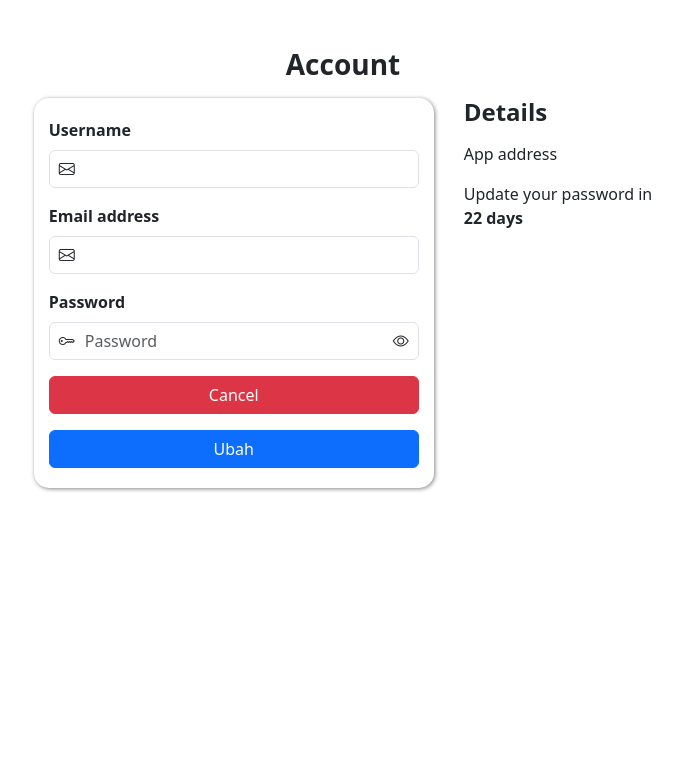
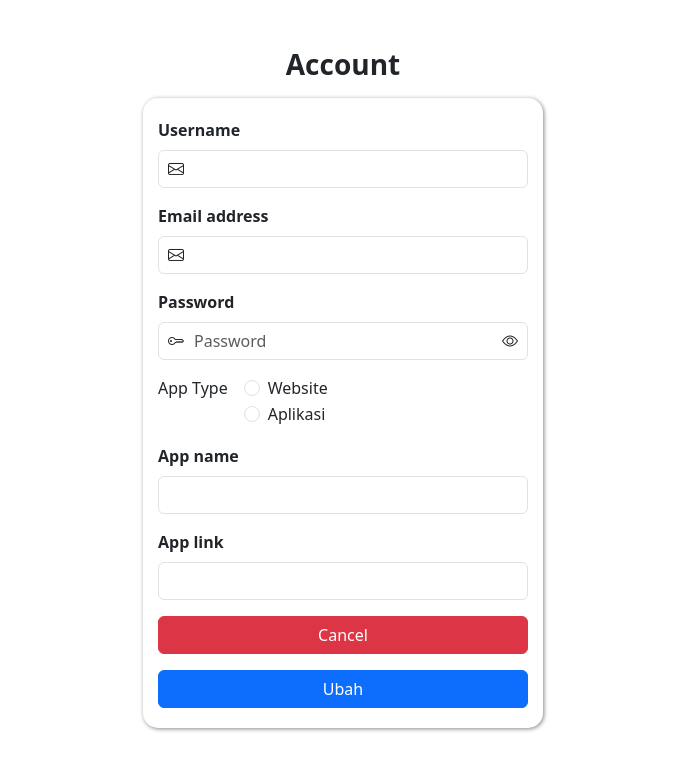
Before and after one commit to achllx/password-manager, an Angular app in the folder front-end/: page /dashboard/1/app/1 in a window 1280 px wide. Both pictures are taken after a click on the button "Edit". Shown: the top 770 px of the page, without its empty margins (297-979 px from the left). Built offline with nearby package versions, Linux system fonts and the light colour scheme; no server answers.

Commit message:
Menyelesaikan fitur yang diperlukan

```diff
--- a/front-end/src/app/page/dashboard/card/card.component.html
+++ b/front-end/src/app/page/dashboard/card/card.component.html
@@ -1,37 +1,69 @@
-<div class="container-fluid d-flex align-items-center flex-column mt-5">
+<div class="container-fluid d-flex align-items-center flex-column mt-5 mb-5">
     <h3 class="fw-bold mb-3">{{ appName }} Account</h3>
-    <div class="d-flex justify-content-center">
-        <form>
+    <div class="d-flex justify-content-center gap-5">
+        <div class="form">
             <label class="form-label fw-bold">Username</label>
             <div class="user-container mb-3">
                 <i class="bi bi-envelope"></i>
-                <input type="text" class="form-control" [readonly]="!isEdit" [value]="username">
+                <input type="text" class="form-control" [readonly]="!isEdit"  [(ngModel)]="username">
             </div>
             <label class="form-label fw-bold">Email address</label>
             <div class="user-container mb-3">
                 <i class="bi bi-envelope"></i>
-                <input type="email" class="form-control" [readonly]="!isEdit" [value]="email">
+                <input type="email" class="form-control" [readonly]="!isEdit" [(ngModel)]="email">
             </div>
             <label class="form-label fw-bold">Password</label>
             <div class="password-container mb-3">
                 <i class="bi bi-key"></i>
-                <input class="form-control" [type]="passwordVisible ? 'text' : 'password'" placeholder="Password" name="password" [value]="password" [readonly]="!isEdit">
+                <input class="form-control" [type]="passwordVisible ? 'text' : 'password'" placeholder="Password" name="password" [(ngModel)]="password" [readonly]="!isEdit">
                 <i class="bi bi-eye pointer pass-visible" (click)="togglePasswordVisibility($event)"></i>
             </div>
-            <button class="btn btn-primary" [style.display]="isEdit? 'none' : 'block'" (click)="editBtn()">Edit</button>
+            <div [style.display]="isEdit? 'block' : 'none'">
+                <div class="d-flex gap-3 mb-3">
+                    <label class="form-label">App Type</label>
+                    <div class="d-flex flex-column">
+                        <div class="form-check">
+                            <input class="form-check-input" type="radio"  id="flexRadioDefault1" value="Website" [checked]="checkType('Website')" [(ngModel)]="appType">
+                            <label class="form-check-label">
+                                Website
+                            </label>
+                        </div>
+                        <div class="form-check">
+                            <input class="form-check-input" type="radio"  id="flexRadioDefault2" value="Aplikasi" [checked]="checkType('Aplikasi')" [(ngModel)]="appType">
+                            <label class="form-check-label">
+                                Aplikasi
+                            </label>
+                        </div>
+                    </div>
+                </div>
+                <div class="mb-3">
+                    <label class="form-label fw-bold">App name</label>
+                    <input type="text" class="form-control" [(ngModel)]="appName" required>
+                </div>
+                <div class="mb-3">
+                    <label class="form-label fw-bold">App link</label>
+                    <input type="text" class="form-control" [(ngModel)]="webAddress" required>
+                </div>
+            </div>
+            <button class="btn btn-primary" [style.display]="isEdit? 'none' : 'block'" (click)="isEdit = true">Edit</button>
             <button class="btn btn-danger mb-3" [style.display]="isEdit? 'block' : 'none'" (click)="cancelBtn()">Cancel</button>
-            <button type="submit" class="btn btn-primary" [style.display]="isEdit? 'block' : 'none'">Ubah</button>
-        </form>
-        <div>
+            <button type="submit" class="btn btn-primary" [style.display]="isEdit? 'block' : 'none'" (click)="submitForm()">Ubah</button>
+        </div>
+        <div [style.display]="isEdit? 'none' : 'block'">
             <h4 class="fw-bold mb-3">Details</h4>
             <div class="mb-3">
                 <p class="mb-0">App address</p>
                 <h5 class="fw-bold">{{ webAddress }}</h5>
             </div>
+            <div class="mb-3">
+                <p class="mb-0">App Type</p>
+                <h5 class="fw-bold">{{ appType }}</h5>
+            </div>
             <div>
                 <p class="mb-0">Update your password in</p>
                 <span class="fw-bold">{{ updateYourPass() }} days</span>
             </div>
+            <button class="btn btn-danger mt-3" (click)="deleteApp()">Delete App</button>
         </div>
     </div>
 </div>
--- a/front-end/src/app/page/dashboard/card/card.component.scss
+++ b/front-end/src/app/page/dashboard/card/card.component.scss
@@ -3,9 +3,8 @@
 
     div {
         flex-direction: row;
-        gap: 30px;
 
-        form {
+        .form {
             max-width: 400px;
             background: #fff;
             box-shadow: 1px 1px 4px 0px rgba(0,0,0,0.48);
--- a/front-end/src/app/page/dashboard/card/card.component.ts
+++ b/front-end/src/app/page/dashboard/card/card.component.ts
@@ -2,11 +2,12 @@ import { Component, OnInit } from '@angular/core';
 import { ApiService } from 'src/app/service/api/api.service';
 import { PasswordVisibleService } from 'src/app/service/password-visible/password-visible.service';
 import { ActivatedRoute, Router } from '@angular/router';
+import { FormBuilder, FormGroup, Validators } from '@angular/forms';
 
 @Component({
   selector: 'app-card',
   templateUrl: './card.component.html',
-  styleUrls: ['./card.component.scss']
+  styleUrls: ['./card.component.scss'],
 })
 export class CardComponent implements OnInit {
   constructor(
@@ -14,12 +15,15 @@ export class CardComponent implements OnInit {
     private service: ApiService,
     private router: Router,
     private activeRouter: ActivatedRoute,
+    private fb: FormBuilder
   ) {}
 
   private appId: string = '';
   public passwordVisible: boolean = false;
   isEdit: boolean = false;
+  userId: string = '';
   appName: string = '';
+  appType: string = '';
   email: string = '';
   username: string = '';
   password: string = '';
@@ -30,19 +34,55 @@ export class CardComponent implements OnInit {
     this.activeRouter.params.subscribe((params) => {
       this.appId = params['appId'];
       this.service.getAppById(this.appId).subscribe((res) => {
+        this.userId = res.userUserId;
         this.appName = res.app_name;
+        this.appType = res.app_type;
         this.email = res.app_email;
         this.username = res.app_username;
         this.password = res.app_password;
         this.webAddress = res.app_link;
         this.updateTime = res.updatedAt;
-      })
-    })
+      });
+    });
   }
 
-  updateYourPass() {
+  submitForm() {
+    const formData = new FormData();
+
+    formData.append('name', this.appName);
+    formData.append('type', this.appType);
+    formData.append('link', this.webAddress);
+    formData.append('username', this.username);
+    formData.append('password', this.password);
+    formData.append('email', this.email);
+
+    this.service.updateApp(this.appId, formData).subscribe((res) => {
+      window.location.reload();
+    });
+  }
+
+  updateYourPass(): number {
+    const futureDate = this.addDaysToDate(this.updateTime, 30);
     const today = new Date();
-    return today.getDate();
+    const timeDiff = futureDate.getTime() - today.getTime();
+    const daysDiff = Math.ceil(timeDiff / (1000 * 3600 * 24));
+
+    return daysDiff;
+  }
+
+  addDaysToDate(inputDate: string, daysToAdd: number): Date {
+    // Ubah input tanggal menjadi objek Date
+    const dateParts = inputDate.split('-');
+    const year = parseInt(dateParts[0]);
+    const month = parseInt(dateParts[1]) - 1; // Karena bulan di JavaScript dimulai dari 0 (Januari adalah bulan 0)
+    const day = parseInt(dateParts[2]);
+    const inputDateObj = new Date(year, month, day);
+
+    // Tambahkan jumlah hari ke tanggal
+    const futureDateObj = new Date(inputDateObj);
+    futureDateObj.setDate(inputDateObj.getDate() + daysToAdd);
+
+    return futureDateObj;
   }
 
   togglePasswordVisibility(e: Event) {
@@ -51,11 +91,20 @@ export class CardComponent implements OnInit {
     this.passVisible.changeIcon();
   }
 
-  editBtn() {
-    this.isEdit = true;
+  cancelBtn() {
+    window.location.reload();
   }
 
-  cancelBtn() {
-    this.isEdit = false;
+  checkType(value: string): boolean {
+    if (this.appType == value) {
+      return true;
+    }
+    return false;
+  }
+
+  deleteApp() {
+    this.service.deleteApp(this.appId).subscribe((res) => {
+      this.router.navigate([`dashboard/${this.userId}`]);
+    });
   }
 }
--- a/front-end/src/app/page/dashboard/dashboard.component.html
+++ b/front-end/src/app/page/dashboard/dashboard.component.html
@@ -11,18 +11,21 @@
                 <p class="mb-0 fs-5 fw-semibold">Hi, {{ this.username }}</p>
             </a>
 
-            <img src="{{ this.imgUrl }}" alt="Foto Profile" class="profile-image">
+            <div>
+                <a class="btn btn-outline-dark me-3" (click)="logout()">Logout</a>
+                <img src="{{ this.imgUrl }}" alt="Foto Profile" class="profile-image">
+            </div>
         </div>
     </nav>
     <main class="mt-3">
         <div class="d-flex justify-content-center align-items-center mb-3 flex-column">
-            <button class="btn btn-outline-success mb-3" (click)="tambahApp()"
+            <button class="btn btn-outline-success mb-3" (click)="isTambah = true"
                 [style.display]="isTambah? 'none' : 'block'">Tambah</button>
             <form [style.display]="isTambah? 'block' : 'none'" [formGroup]="appForm">
                 <div class="d-flex justify-content-between align-items-center">
                     <p class="fw-bold fs-5 mb-2">Masukan Data App</p>
-                    <svg xmlns="http://www.w3.org/2000/svg" width="20" height="20" fill="currentColor" class="bi bi-x pointer"
-                        viewBox="0 0 16 16" (click)="closeTambah()">
+                    <svg xmlns="http://www.w3.org/2000/svg" width="20" height="20" fill="currentColor"
+                        class="bi bi-x pointer" viewBox="0 0 16 16" (click)="isTambah = false">
                         <path
                             d="M4.646 4.646a.5.5 0 0 1 .708 0L8 7.293l2.646-2.647a.5.5 0 0 1 .708.708L8.707 8l2.647 2.646a.5.5 0 0 1-.708.708L8 8.707l-2.646 2.647a.5.5 0 0 1-.708-.708L7.293 8 4.646 5.354a.5.5 0 0 1 0-.708z" />
                     </svg>
@@ -37,13 +40,15 @@
                     <label class="form-label">App Type</label>
                     <div class="d-flex flex-column">
                         <div class="form-check">
-                            <input class="form-check-input" type="radio"  id="flexRadioDefault1" value="Website" formControlName="appType">
+                            <input class="form-check-input" type="radio" id="flexRadioDefault1" value="Website"
+                                formControlName="appType">
                             <label class="form-check-label">
                                 Website
                             </label>
                         </div>
                         <div class="form-check">
-                            <input class="form-check-input" type="radio"  id="flexRadioDefault2" value="Aplikasi" checked formControlName="appType">
+                            <input class="form-check-input" type="radio" id="flexRadioDefault2" value="Aplikasi"
+                                formControlName="appType">
                             <label class="form-check-label">
                                 Aplikasi
                             </label>
@@ -57,7 +62,8 @@
                     <input type="email" class="form-control" placeholder="Email address" formControlName="email">
                 </div>
                 <div class="password-container mb-3">
-                    <input [type]="passwordVisible ? 'text' : 'password'" class="form-control" placeholder="Password" name="password" formControlName="password" required>
+                    <input [type]="passwordVisible ? 'text' : 'password'" class="form-control" placeholder="Password"
+                        name="password" formControlName="password" required>
                     <i class="bi bi-eye pointer" (click)="togglePasswordVisibility($event)"></i>
                 </div>
                 <div class="d-flex justify-content-center">
@@ -68,10 +74,11 @@
         <div class="grid">
             <article class="d-flex align-items-center justify-content-between" *ngFor="let app of apps">
                 <div class="d-flex align-items-center">
-                    <svg xmlns="http://www.w3.org/2000/svg" width="24" height="24" fill="currentColor"
-                        class="bi bi-google" viewBox="0 0 16 16">
-                        <path
-                            d="M15.545 6.558a9.42 9.42 0 0 1 .139 1.626c0 2.434-.87 4.492-2.384 5.885h.002C11.978 15.292 10.158 16 8 16A8 8 0 1 1 8 0a7.689 7.689 0 0 1 5.352 2.082l-2.284 2.284A4.347 4.347 0 0 0 8 3.166c-2.087 0-3.86 1.408-4.492 3.304a4.792 4.792 0 0 0 0 3.063h.003c.635 1.893 2.405 3.301 4.492 3.301 1.078 0 2.004-.276 2.722-.764h-.003a3.702 3.702 0 0 0 1.599-2.431H8v-3.08h7.545z" />
+                    <svg xmlns="http://www.w3.org/2000/svg" width="30" height="30" fill="currentColor"
+                        class="bi bi-person-circle" viewBox="0 0 16 16">
+                        <path d="M11 6a3 3 0 1 1-6 0 3 3 0 0 1 6 0z" />
+                        <path fill-rule="evenodd"
+                            d="M0 8a8 8 0 1 1 16 0A8 8 0 0 1 0 8zm8-7a7 7 0 0 0-5.468 11.37C3.242 11.226 4.805 10 8 10s4.757 1.225 5.468 2.37A7 7 0 0 0 8 1z" />
                     </svg>
                     <div class="d-flex flex-column ms-3">
                         <h4 class="mb-0">{{ app.app_name }}</h4>
```
Also changed, not shown: front-end/src/app/page/dashboard/dashboard.component.ts (+9 -11 lines), front-end/src/app/service/api/api.service.ts (+9 -1 lines), 2 other files (tests, documents, lock files or other folders).
